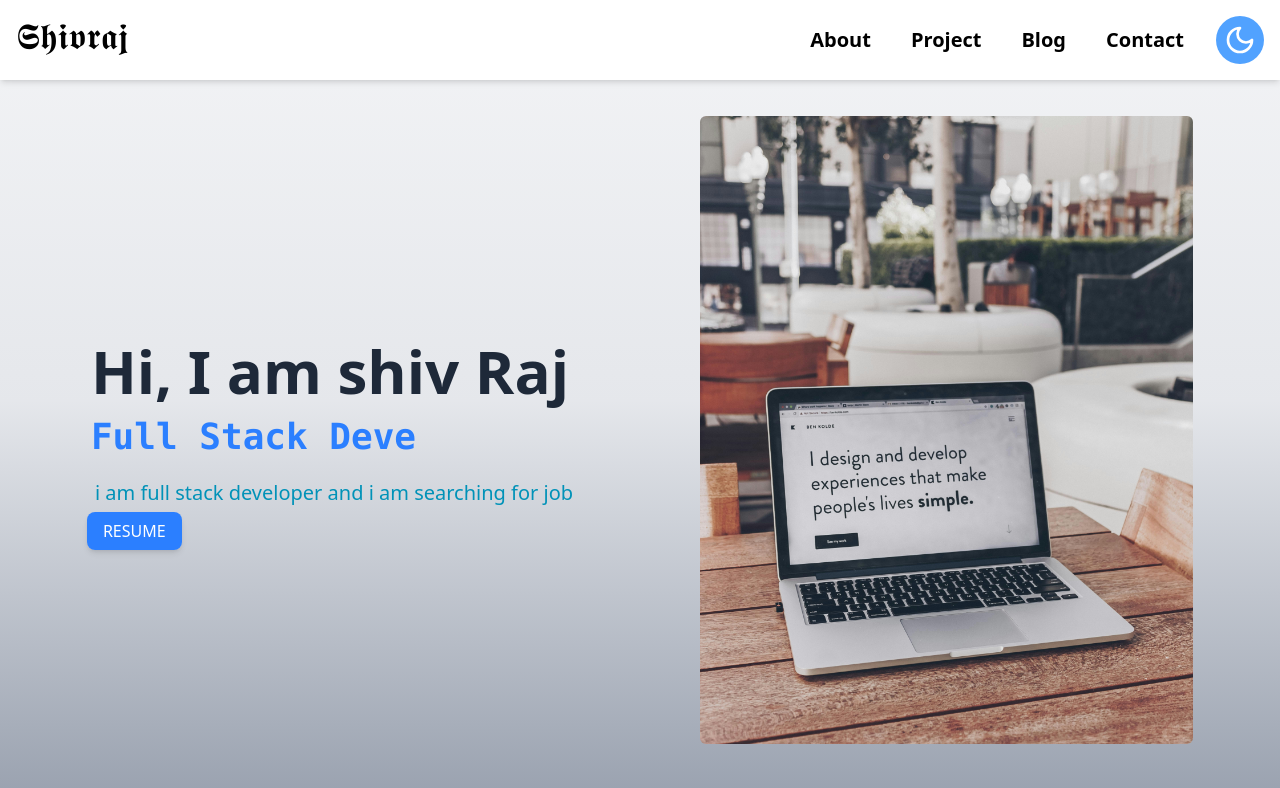
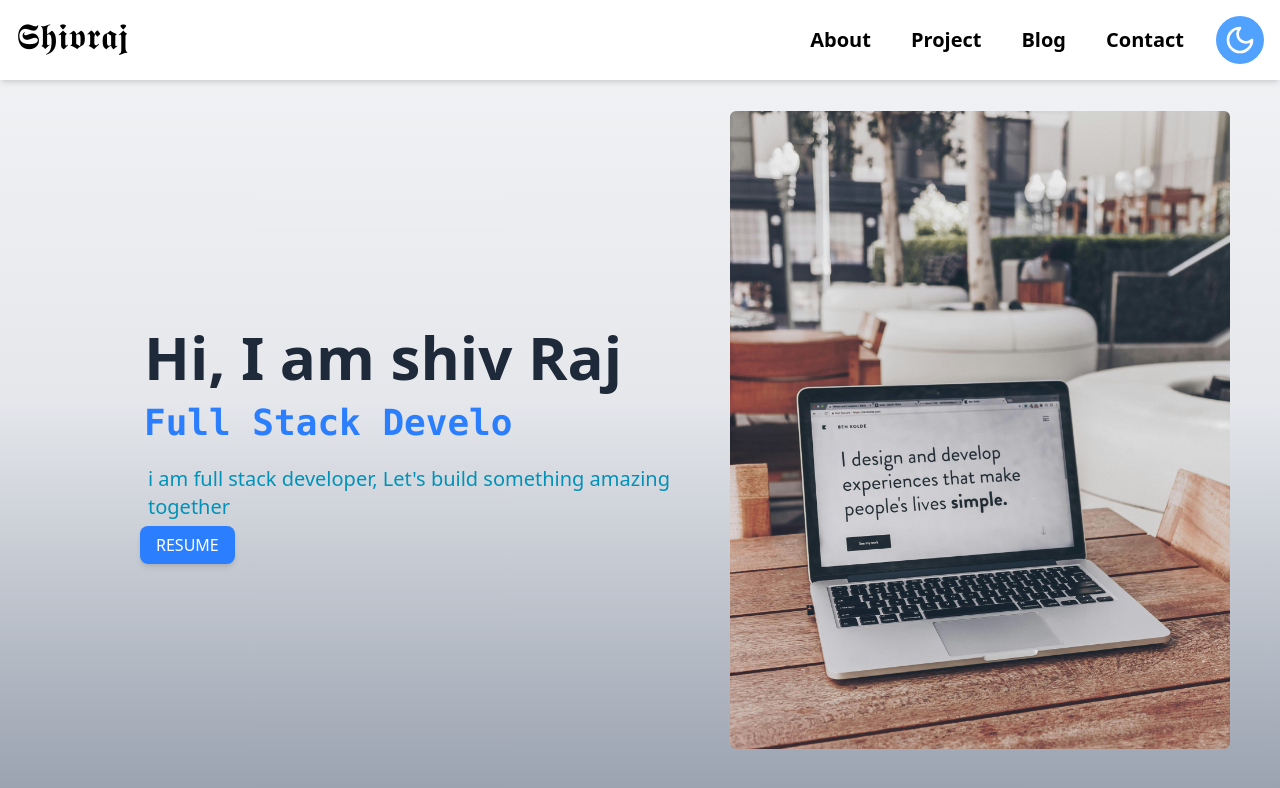
Before and after one commit to shivraj-debug/my_portfolio, a Next.js app: page / in a window 1280 px wide. Shown: the top 788 px of the page. Built offline with nearby package versions, Linux system fonts and the light colour scheme.

Commit message:
changes in fronted

```diff
--- a/src/app/(compo)/about/page.tsx
+++ b/src/app/(compo)/about/page.tsx
@@ -50,7 +50,7 @@ function page() {
                 on building optimized, secure, and reliable applications
               </p>
               <div className="ml-7 mt-7 ">
-                <div className="w-full grid grid-cols-2 gap-10 md:grid-cols-5 md:gap-4 p-2 ">
+                <div className="w-full grid grid-cols-1 sm:grid-cols-2 gap-10 md:grid-cols-5 md:gap-4 p-2 ">
                   <div className=" grid grid-cols-2 p-2 shadow-sm h-20 hover:scale-110  bg-neutral-300  cursor-pointer max-w-52 ">
                     <svg viewBox="0 0 128 128 " className="w-16 h-16 ">
                       <path
--- a/src/app/(compo)/project/page.tsx
+++ b/src/app/(compo)/project/page.tsx
@@ -33,7 +33,7 @@ function page() {
               {projects.map((project) => (
                 < motion.div
                   key={project.id}
-                  className="bg-gray-500 p-6 rounded-3xl shadow-md"
+                  className="bg-gray-500 p-6 rounded-3xl shadow-md text-center "
                   whileHover={{ scale: 1.05 }}
             variants={{ hidden: { opacity: 0, y: 20 }, visible: { opacity: 1, y: 0 } }}
             transition={{ duration: 0.3 }}
@@ -43,7 +43,7 @@ function page() {
                     alt={project.title}
                     width={450}
                     height={450}
-                    className="rounded-lg mb-4 ml-7  h-60"
+                    className="rounded-lg mb-4  h-30 md:ml-7 sm:-ml-2   sm:h-50 md:h-60"
                   />
                   <h2 className="text-3xl font-semibold">{project.title}</h2>
                   <p className="text-gray-300">{
--- a/src/app/components/Hero.tsx
+++ b/src/app/components/Hero.tsx
@@ -10,12 +10,12 @@ function Hero() {
   const { theme } = useTheme();
   // const router=useRouter()
   return (
-    <div className="h-auto md:h-screen flex justify-center items-center">
-      <div className=" md:flex justify-center items-center space-x-30">
-        <div className=" md:max-w-1/2 w-full ">
-          <div className=" mt-30 md:mt-20">
+    <div className="h-auto w-full md:h-screen flex justify-center items-center">
+      <div className=" md:flex h-screen w-screen justify-center items-center  md:ml-40 ">
+        <div className="   md:max-w-1/2  -ml-10 sm:w-full ">
+          <div className=" ml-20  sm:ml-0 md:ml-0 mt-30 md:mt-20">
             <div
-              className={`text-6xl font-extrabold text-center md:text-start text-gray-800 p-1 mb-2 ${
+              className={`md:text-6xl font-extrabold text-center md:text-start text-gray-800 p-1 mb-2  sm:text-5xl  text-4xl ${
                 theme == "dark" ? "text-white" : "text-black"
               }`}
             >
@@ -41,7 +41,7 @@ function Hero() {
               </div>
             </div>
             <div className="text-xl ml-2 mb-3 text-cyan-600 text-center md:text-start">
-              i am full stack developer and i am searching for job
+              i am full stack developer, Let's build something amazing together
             </div>
             <div>{/* for icon of social media */}</div>
             <div className="text-center md:text-start">
@@ -63,13 +63,13 @@ function Hero() {
             </div>
           </div>
         </div>
-        <div className=" md:max-w-1/2 w-full mt-15 justify-center flex ">
+        <div className=" md:max-w-1/2 md:w-full mt-15 justify-center flex ">
           <Image
             src="/profile.jpg"
             width={500}
             height={500}
             alt="Picture of the author"
-            className="rounded-md"
+            className="rounded-md  "
           />
         </div>
       </div>
--- a/src/app/page.tsx
+++ b/src/app/page.tsx
@@ -12,7 +12,7 @@ export default function Home() {
       <div className={`fixed top-0 left-0 w-full h-20  ${theme=="dark"?"text-white bg-blue-950":"text-black bg-white"}`}>
         <Navbar />
       </div>
-      <div className={`${theme=="dark"?"bg-black ":"bg-gray-200 bg-gradient-to-b from-gray-100 via-gray-200 to-gray-400"} `}>
+      <div className={`${theme=="dark"?"bg-black ":"bg-gray-200 bg-gradient-to-b from-gray-100 via-gray-200 to-gray-400"} w-full  `}>
 
           <Hero />
 
```
